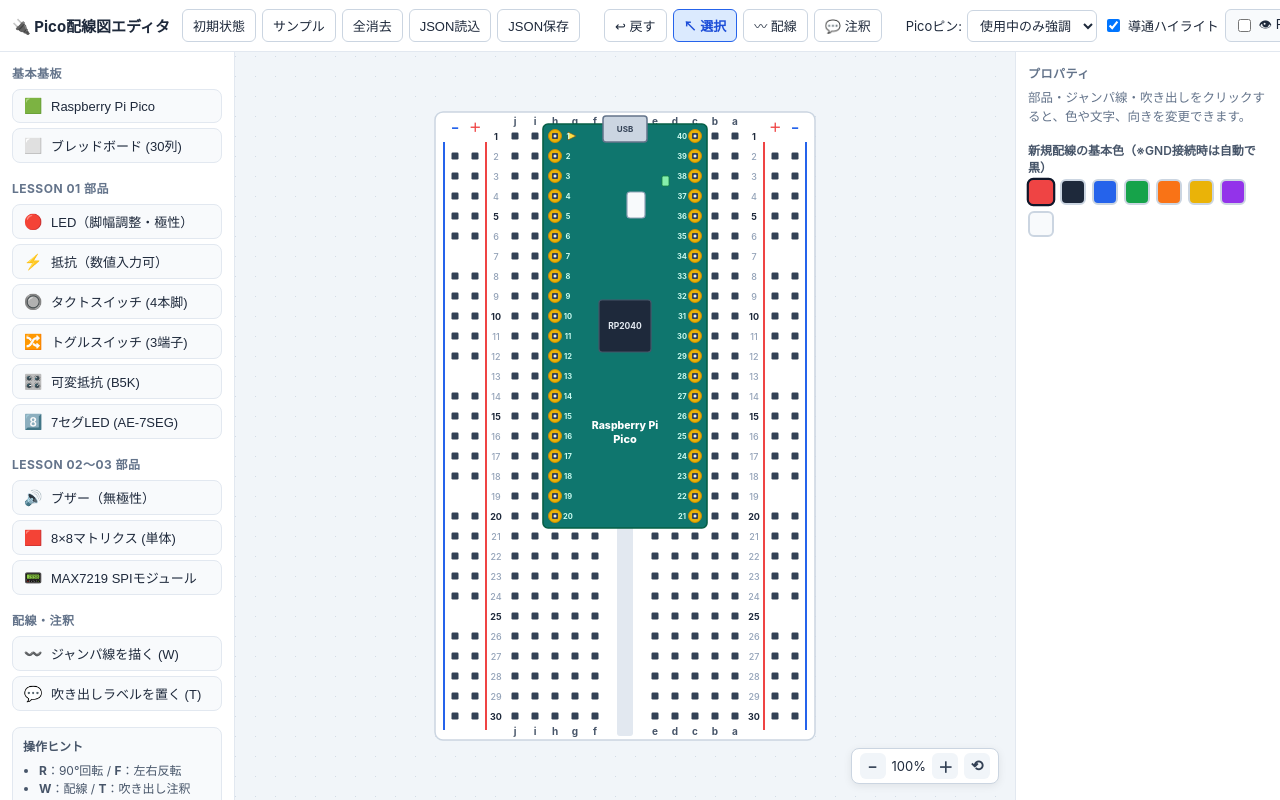
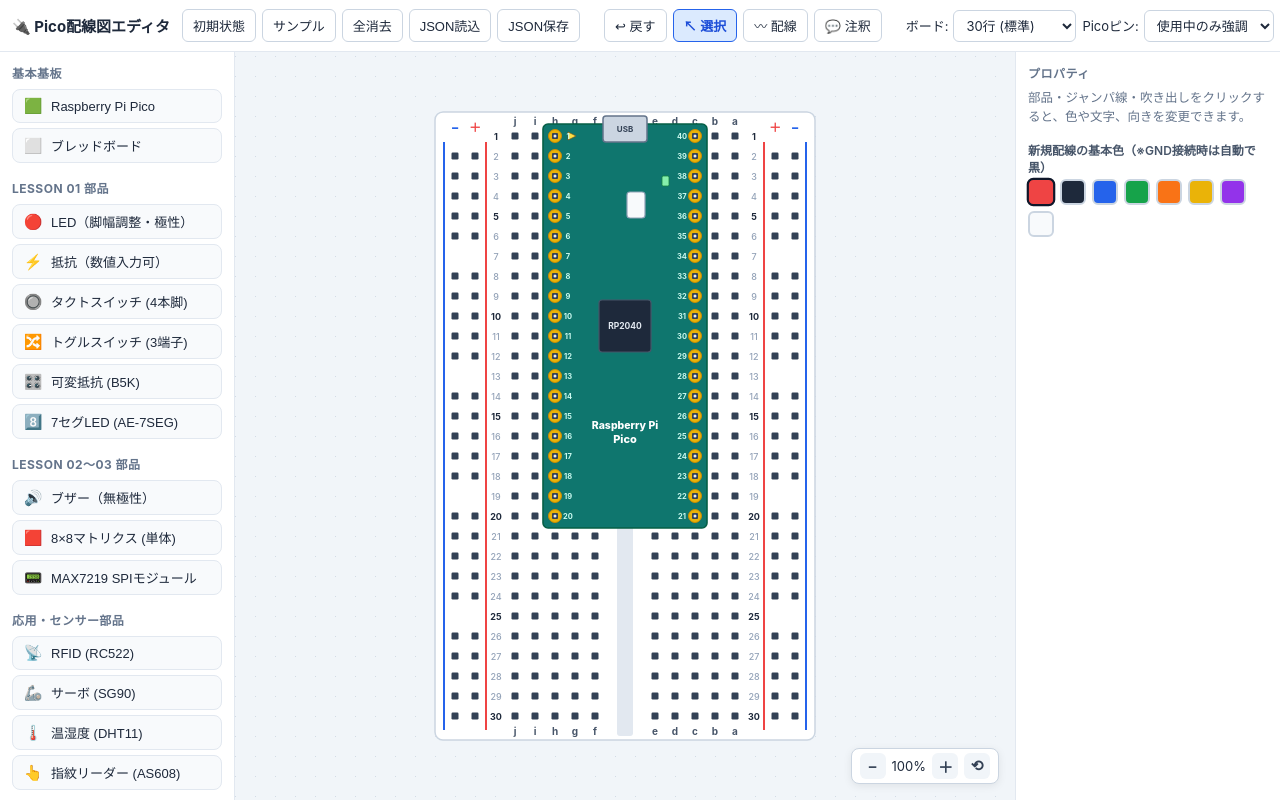
Before and after one commit to MasatoTsujii/pico-wiring-editor, a plain HTML site: page index.html in a window 1280 px wide. Drawn offline with Linux system fonts and the light colour scheme.

Commit message:
Enhance index.html with board selection and components
Added new controls for board selection and additional components.

```diff
--- a/index.html
+++ b/index.html
@@ -32,6 +32,19 @@
     <div class="toolbar-divider"></div>
 
     <div class="toolbar-group">
+      <label class="control-label" title="配線が増えたら必要な行数だけ下に伸ばせます（既存部品はズレません）">
+        ボード:
+        <select id="select-board-rows">
+          <option value="30" selected>30行 (標準)</option>
+          <option value="36">36行 (+1段)</option>
+          <option value="42">42行 (+2段)</option>
+          <option value="48">48行 (+3段)</option>
+          <option value="54">54行 (+4段)</option>
+          <option value="60">60行 (フル)</option>
+          <option value="63">63行 (フル63)</option>
+        </select>
+      </label>
+
       <label class="control-label">
         Picoピン:
         <select id="select-pico-pins">
@@ -60,6 +73,11 @@
     <div class="toolbar-divider"></div>
 
     <div class="toolbar-group">
+      <select id="select-export-range" title="長いボードをスライド用に上下分割して書き出せます">
+        <option value="all" selected>範囲: 全体</option>
+        <option value="top">範囲: 上側 (1〜30行)</option>
+        <option value="bottom">範囲: 下側 (25行〜)</option>
+      </select>
       <select id="select-export-bg" title="書き出し背景色">
         <option value="transparent" selected>背景: 透過</option>
         <option value="#ffffff">背景: 白</option>
@@ -81,7 +99,7 @@
         </button>
         <button class="part-btn" data-add-part="breadboard">
           <span class="part-icon">⬜</span>
-          <span>ブレッドボード (30列)</span>
+          <span>ブレッドボード</span>
         </button>
       </div>
 
@@ -130,6 +148,26 @@
       </div>
 
       <div class="panel-section">
+        <h3>応用・センサー部品</h3>
+        <button class="part-btn" data-add-part="rfid_rc522">
+          <span class="part-icon">📡</span>
+          <span>RFID (RC522)</span>
+        </button>
+        <button class="part-btn" data-add-part="servo_sg90">
+          <span class="part-icon">🦾</span>
+          <span>サーボ (SG90)</span>
+        </button>
+        <button class="part-btn" data-add-part="dht11">
+          <span class="part-icon">🌡️</span>
+          <span>温湿度 (DHT11)</span>
+        </button>
+        <button class="part-btn" data-add-part="fingerprint_as608">
+          <span class="part-icon">👆</span>
+          <span>指紋リーダー (AS608)</span>
+        </button>
+      </div>
+
+      <div class="panel-section">
         <h3>配線・注釈</h3>
         <button class="part-btn" id="palette-wire-btn">
           <span class="part-icon">〰️</span>
@@ -147,7 +185,7 @@
           <li><b>R</b>：90°回転 / <b>F</b>：左右反転</li>
           <li><b>W</b>：配線 / <b>T</b>：吹き出し注釈</li>
           <li><b>Delete</b>：選択物を削除</li>
-          <li>吹き出しダブルクリック：文字編集</li>
+          <li><b>ボード長さ</b>で下へ延長・範囲指定書き出し可</li>
           <li>空白ドラッグ：移動 / ホイール：拡大縮小</li>
         </ul>
       </div>
```
